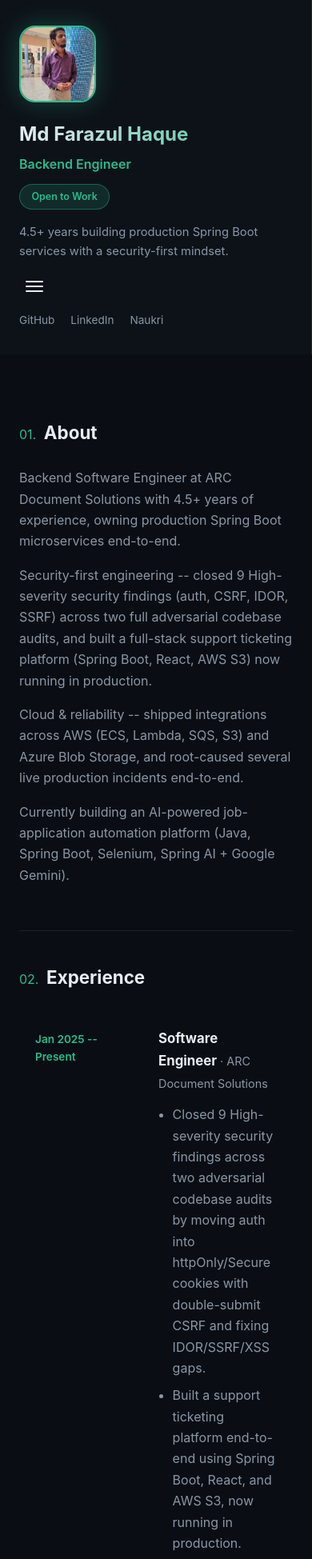
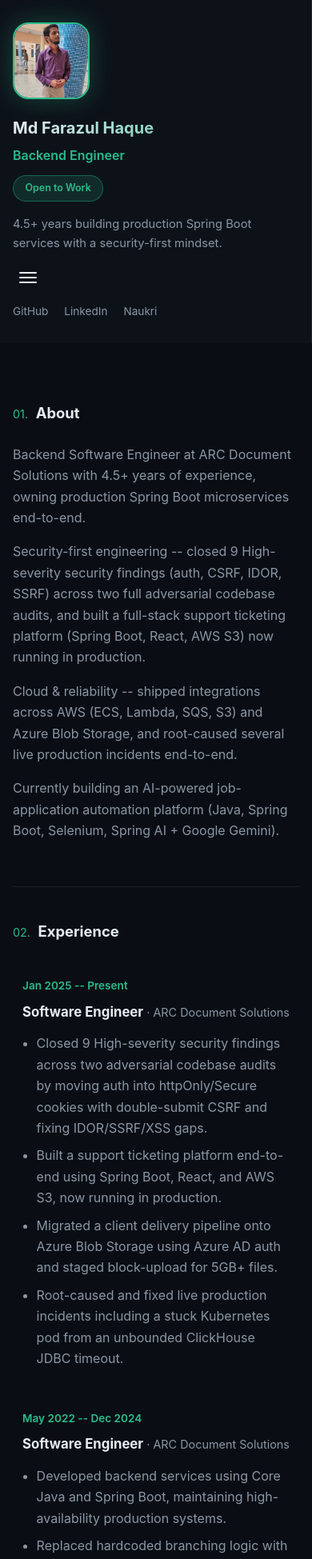
Before and after one commit to Farazulhaque/MyPortfolioWebsite, a React (Vite) app: page / in a window 390 px wide. Shown: the top 1949 px of the page at 80% size. Built offline with nearby package versions, Linux system fonts and the light colour scheme.

Commit message:
Refactor CSS for responsive design and layout

```diff
--- a/src/index.css
+++ b/src/index.css
@@ -17,12 +17,23 @@ html {
   scroll-behavior: smooth;
 }
 
+html,
+body {
+  max-width: 100%;
+  overflow-x: hidden;
+}
+
 body {
   margin: 0;
   background: var(--bg);
   color: var(--text);
   font-family: -apple-system, BlinkMacSystemFont, 'Segoe UI', Roboto, Helvetica, Arial, sans-serif;
   line-height: 1.65;
+}
+
+img {
+  max-width: 100%;
+  display: block;
 }
 
 a {
@@ -47,6 +58,7 @@ p {
 .layout {
   display: flex;
   min-height: 100vh;
+  width: 100%;
 }
 
 /* Sidebar */
@@ -99,7 +111,7 @@ p {
 }
 
 .sidebar-name {
-  font-size: 1.5rem;
+  font-size: clamp(1.25rem, 4vw, 1.5rem);
   margin: 0 0 0.25rem;
   background: linear-gradient(90deg, var(--text), var(--accent));
   -webkit-background-clip: text;
@@ -217,6 +229,7 @@ p {
 .content {
   flex: 1;
   min-width: 0;
+  width: 100%;
   padding: 4rem 4rem 6rem;
   max-width: 760px;
 }
@@ -234,13 +247,13 @@ p {
   display: flex;
   align-items: baseline;
   gap: 0.6rem;
-  font-size: 1.4rem;
+  font-size: clamp(1.15rem, 3vw, 1.4rem);
   margin: 0 0 1.5rem;
 }
 
 .heading-num {
   color: var(--accent);
-  font-size: 1rem;
+  font-size: 0.9rem;
   font-weight: 400;
 }
 
@@ -265,6 +278,7 @@ p {
   display: flex;
   flex-direction: column;
   gap: 0.5rem;
+  width: 100%;
 }
 
 .timeline-row,
@@ -275,6 +289,7 @@ p {
   padding: 1.25rem;
   border-radius: 10px;
   transition: background 0.25s ease, transform 0.25s ease;
+  max-width: 100%;
 }
 
 .timeline-row:hover,
@@ -291,6 +306,11 @@ p {
   font-size: 0.85rem;
   font-weight: 600;
   padding-top: 0.15rem;
+}
+
+.row-body {
+  min-width: 0;
+  flex: 1;
 }
 
 .row-body h3 {
@@ -319,6 +339,8 @@ p {
   display: flex;
   align-items: center;
   justify-content: space-between;
+  flex-wrap: wrap;
+  gap: 0.5rem;
   width: 100%;
 }
 
@@ -331,6 +353,7 @@ p {
   color: var(--accent-2);
   font-size: 0.85rem;
   font-weight: 600;
+  white-space: nowrap;
 }
 
 .tag-row {
@@ -347,6 +370,7 @@ p {
   border-radius: 999px;
   padding: 0.2rem 0.7rem;
   font-size: 0.76rem;
+  white-space: nowrap;
 }
 
 /* Skills */
@@ -373,6 +397,7 @@ p {
   border-radius: 12px;
   text-align: center;
   transition: transform 0.25s ease, border-color 0.25s ease;
+  min-width: 0;
 }
 
 .stat-card:hover {
@@ -381,7 +406,7 @@ p {
 }
 
 .stat-number {
-  font-size: 2.2rem;
+  font-size: clamp(1.6rem, 5vw, 2.2rem);
   font-weight: 700;
   background: linear-gradient(90deg, var(--accent), var(--accent-2));
   -webkit-background-clip: text;
@@ -391,7 +416,7 @@ p {
 
 .stat-label {
   color: var(--text-dim);
-  font-size: 0.8rem;
+  font-size: 0.78rem;
   margin-top: 0.4rem;
 }
 
@@ -429,7 +454,7 @@ p {
   font-size: 0.8rem;
 }
 
-/* Responsive */
+/* Tablet / mobile: stacked sidebar */
 @media (max-width: 900px) {
   .layout {
     flex-direction: column;
@@ -439,7 +464,7 @@ p {
     width: 100%;
     height: auto;
     position: relative;
-    padding: 2rem 1.5rem;
+    padding: 2rem 1.25rem;
   }
 
   .sidebar-nav {
@@ -476,3 +501,40 @@ p {
     grid-template-columns: repeat(2, 1fr);
   }
 }
+
+/* Small phones: stack rows, tighten spacing */
+@media (max-width: 560px) {
+  .content {
+    padding: 2rem 1rem 3rem;
+  }
+
+  .sidebar {
+    padding: 1.75rem 1rem;
+  }
+
+  .timeline-row,
+  .project-row,
+  .skills-row {
+    flex-direction: column;
+    gap: 0.5rem;
+    padding: 1rem 0.75rem;
+  }
+
+  .row-period {
+    width: auto;
+  }
+
+  .stats-grid {
+    grid-template-columns: 1fr;
+  }
+
+  .contact-links {
+    flex-direction: column;
+    align-items: flex-start;
+  }
+
+  .btn {
+    width: 100%;
+    text-align: center;
+  }
+}
```
